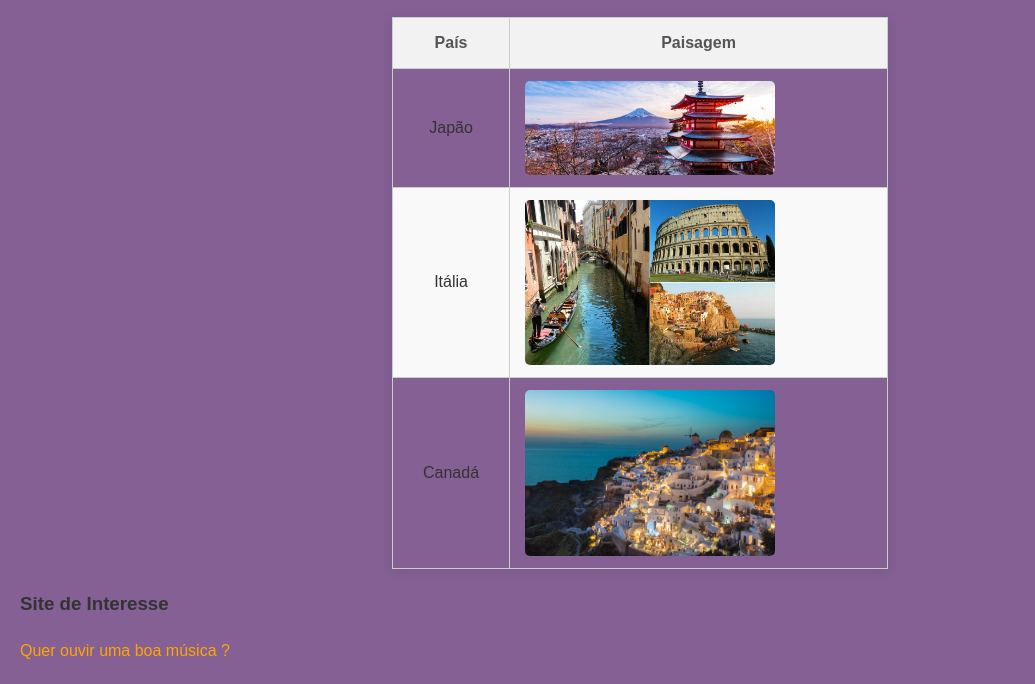
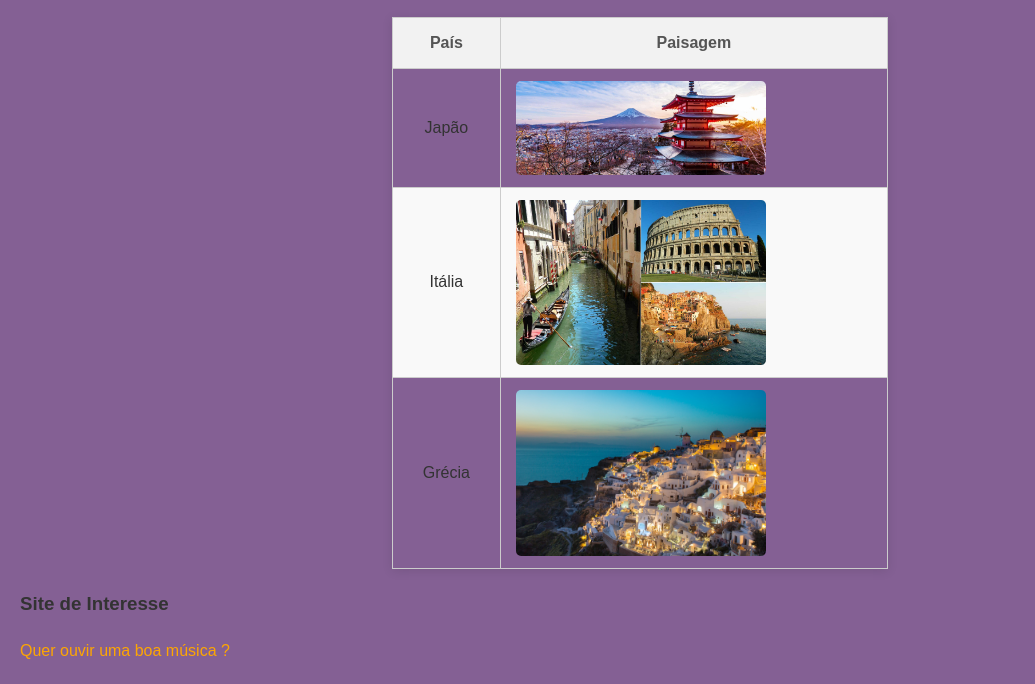
Before and after one commit to Thulio-Ribeiro/Trabalho-de-Fundamentos-de-Desenvolvimento-de-Software, a plain HTML site: page index.html in a window 1280 px wide. Shown: the part 1042-1726 px from the top of the page, without its empty margins (0-1035 px from the left). Drawn offline with Linux system fonts and the light colour scheme.

Commit message:
index.html

```diff
--- a/index.html
+++ b/index.html
@@ -47,7 +47,7 @@
                 <td><img src="italia.jpg"></td>
             </tr>
             <tr>
-                <td>Canadá</td>
+                <td>Grécia</td>
                 <td><img src="Grecia.jpg"></td>
             </tr>
         </tbody>
```
